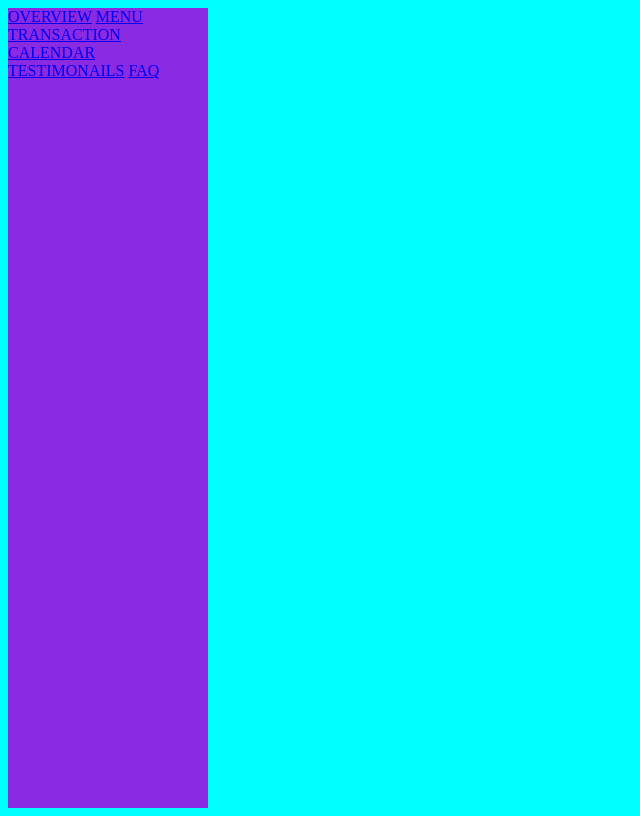
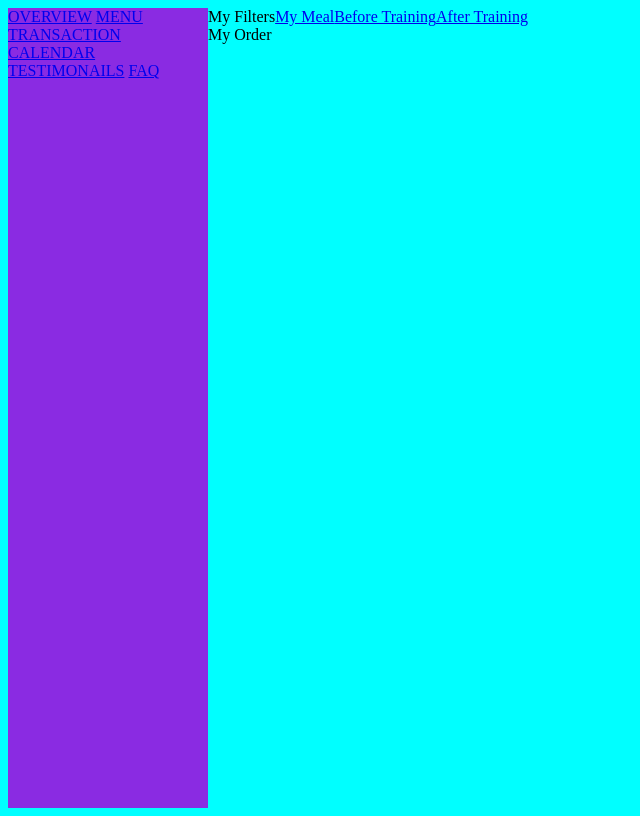
Before and after one commit to NataljaDm/Namu-darbas-Food-Delivery-Platform, a website: page index.html in a window 1280 px wide. Shown: the top 816 px of the page, without its empty margins (0-640 px from the left). Drawn offline with Linux system fonts and the light colour scheme.

Commit message:
Pagrindinis turinis header initial commit

```diff
--- a/css/base/layout.css
+++ b/css/base/layout.css
@@ -13,3 +13,7 @@ nav {
     background-color: var(--main-color);
     height: 100vh;
 }
+.head {
+    display: flex;
+    flex-direction: row;
+}
--- a/index.html
+++ b/index.html
@@ -26,6 +26,30 @@
         <a href="#">FAQ</a>
     </nav>
     </section>
+    <Main>
+        <header class="head">
+            <div>My Filters</div>
+            <a href="#">My Meal</a>
+            <a href="#">Before Training</a>
+            <a href="#">After Training</a>
+
+        </header>
+
+        <Section class="first columm">
+            <div>
+
+            </div>
+
+        </Section>
+
+
+        <section class="second columm">
+            <div>
+                My Order
+            </div>
+
+        </section>
+        </Main>
 
 </body>
 </html>
```
